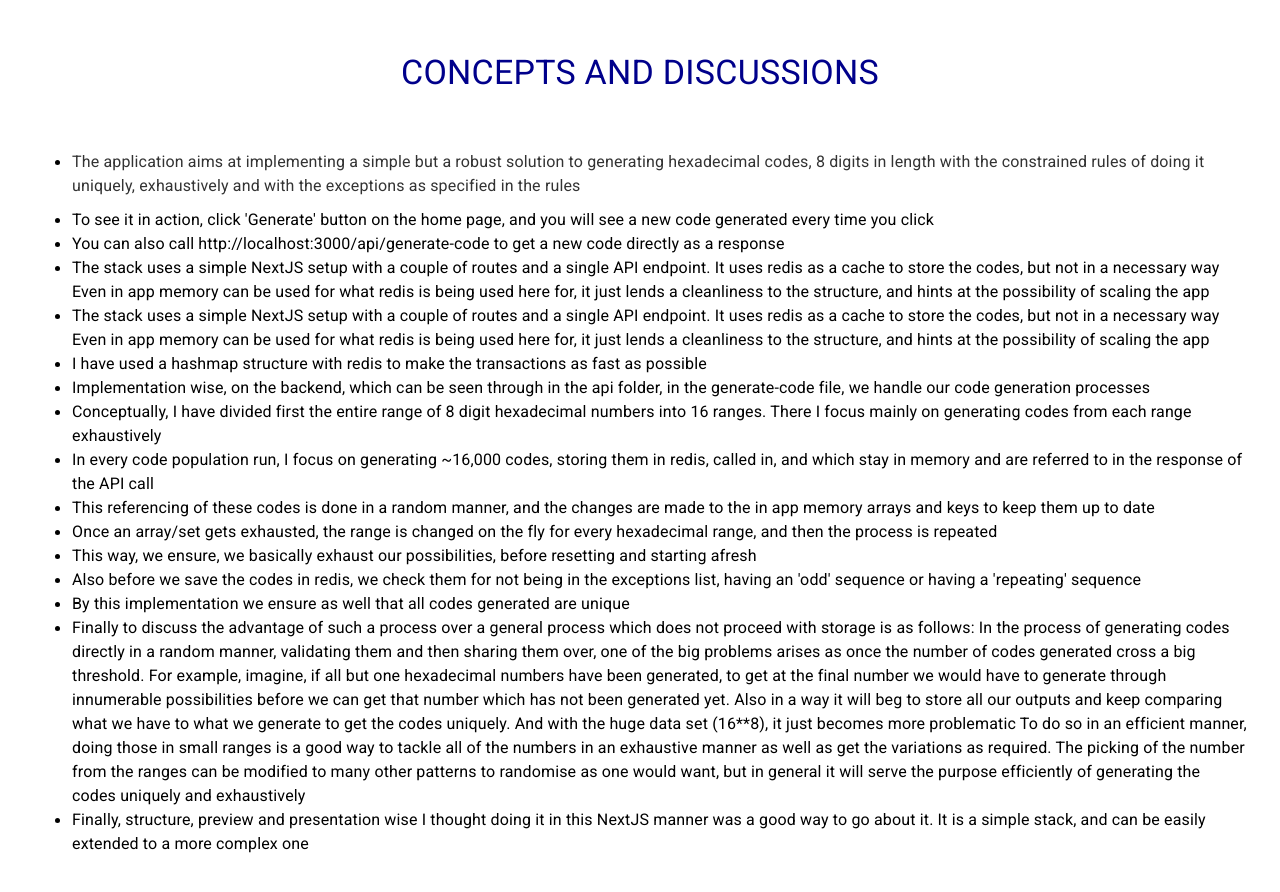
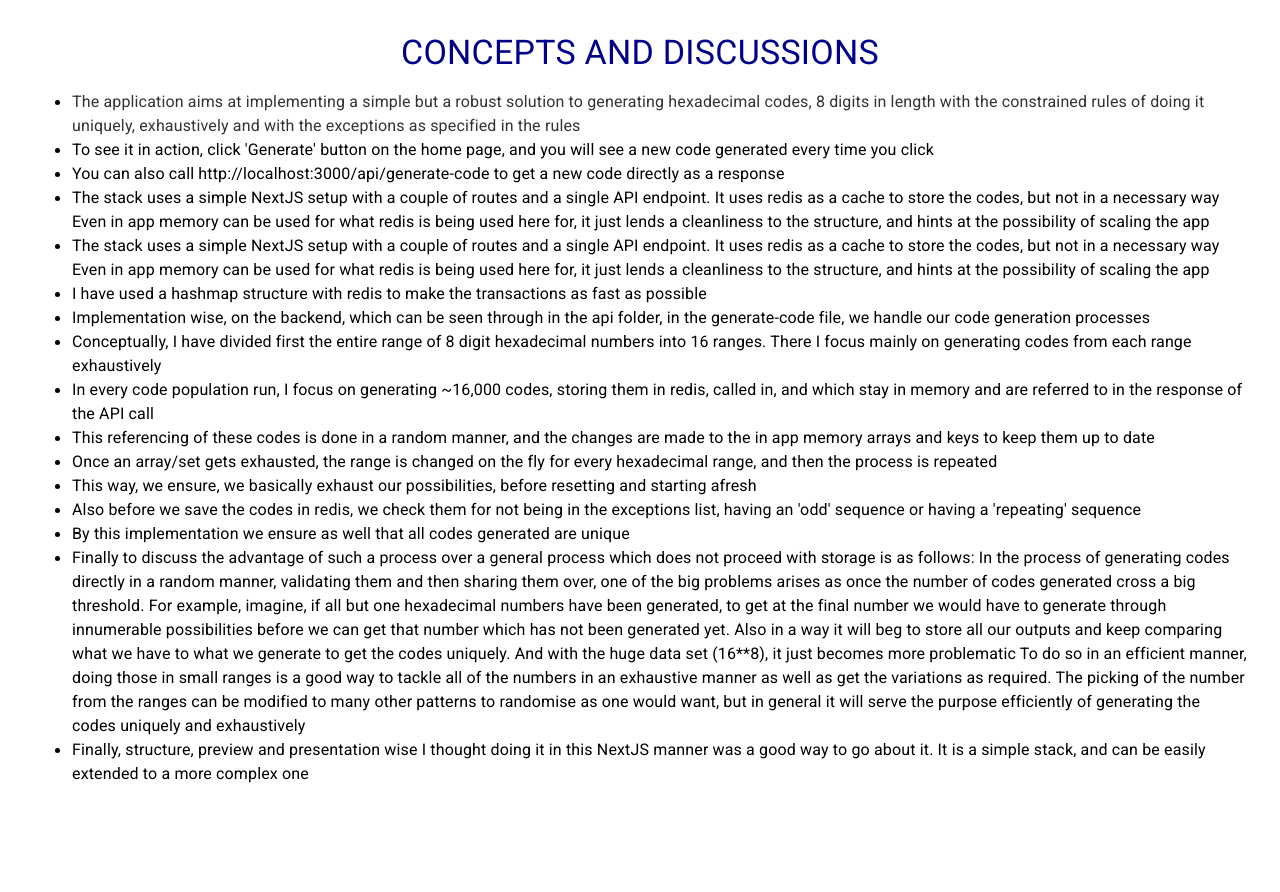
Before and after one commit to harzkr/hexcode-generator, a Next.js app: page /concept in a window 1280 px wide. Shown: the top 892 px of the page. After the commit the page ends 834 px from the top, so only its background shows below. Built offline with nearby package versions, Linux system fonts and the light colour scheme.

Commit message:
Update styles

```diff
--- a/pages/concept.js
+++ b/pages/concept.js
@@ -1,34 +1,20 @@
 import { Typography } from "@mui/material";
+import styles from "../styles/concepts.module.css";
 
 export default function Concept() {
   return (
     <div
-      style={{
-        display: "flex",
-        flexDirection: "column",
-        alignItems: "center",
-        justifyContent: "center",
-        padding: "2rem",
-      }}
+      className={styles.container}
     >
       <Typography
         variant="h4"
-        style={{
-          marginTop: 20,
-          marginBottom: 40,
-          color: "darkblue",
-        }}
+        className={styles.title}
       >
         CONCEPTS AND DISCUSSIONS
       </Typography>
       <ul>
         <li>
-          <Typography
-            style={{
-              marginBottom: 10,
-              color: "#333",
-            }}
-          >
+          <Typography className={styles.text}>
             The application aims at implementing a simple but a robust solution
             to generating hexadecimal codes, 8 digits in length with the
             constrained rules of doing it uniquely, exhaustively and with the
--- /dev/null
+++ b/styles/concepts.module.css
@@ -0,0 +1,18 @@
+.container{
+    display: flex;
+    flex-direction: column;
+    align-items: center;
+    justify-content:center;
+    padding: 2rem;
+}
+
+.title{
+    margin-top: 20px;
+    margin-bottom: 40px;
+    color: darkblue;
+}
+
+.text{
+    margin-bottom: 10px;
+    color: #333;
+}
```
